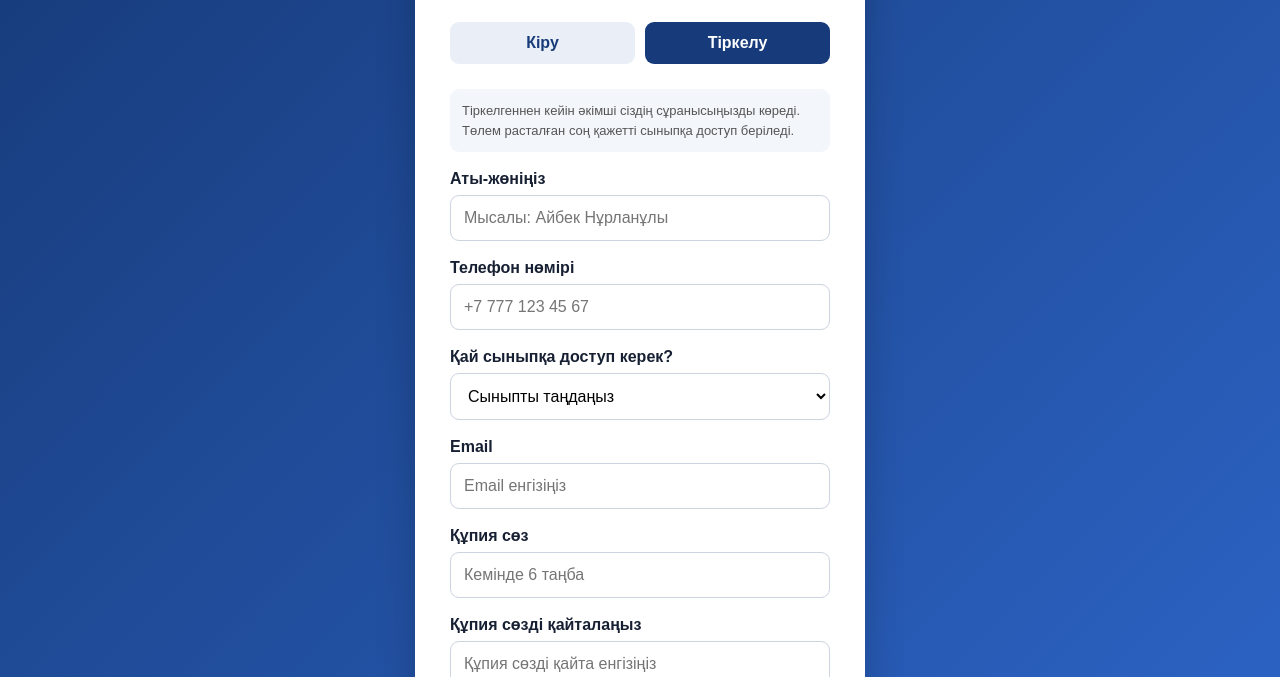
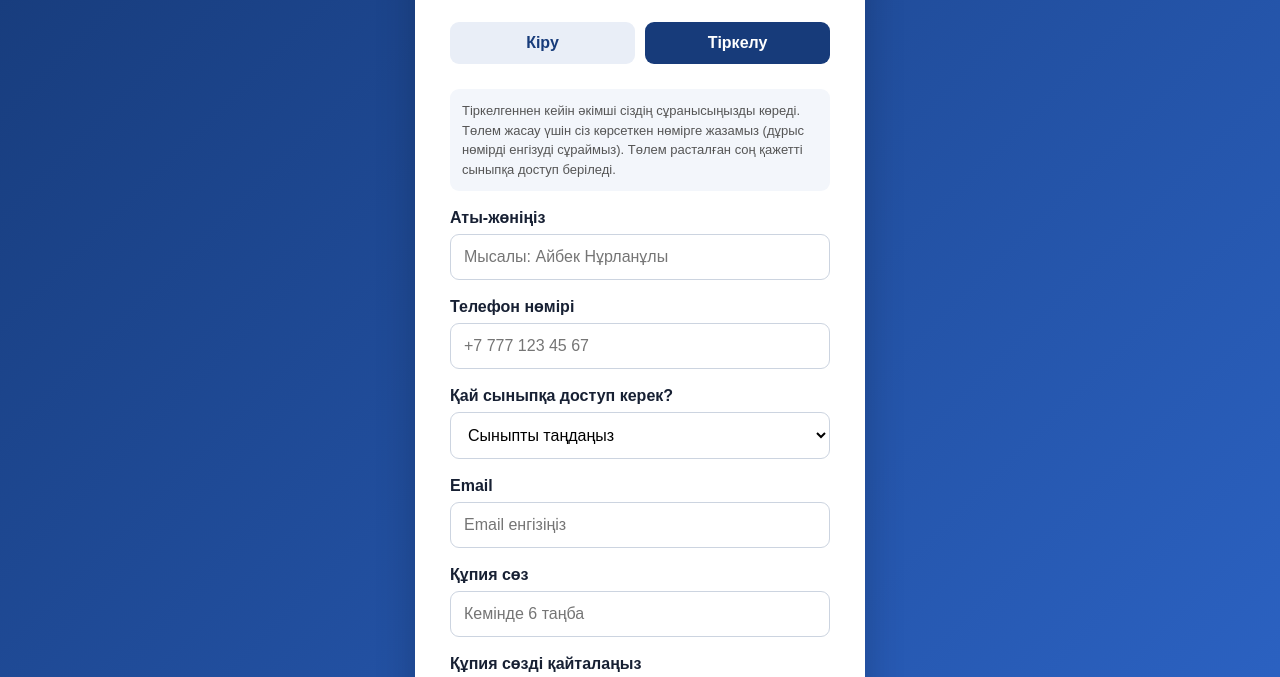
Before and after one commit to daniarkuanysbek21-spec/kemenger.online, a plain HTML site: page login.html in a window 1280 px wide. Both pictures are taken after a click on the button "Тіркелу". Shown: the part 115-792 px from the top of the page. Drawn offline with Linux system fonts and the light colour scheme.

Commit message:
Update login.html

```diff
--- a/login.html
+++ b/login.html
@@ -212,6 +212,7 @@
 
       <div class="info">
         Тіркелгеннен кейін әкімші сіздің сұранысыңызды көреді.
+        Төлем жасау үшін сіз көрсеткен нөмірге жазамыз (дұрыс нөмірді енгізуді сұраймыз).
         Төлем расталған соң қажетті сыныпқа доступ беріледі.
       </div>
 
```
